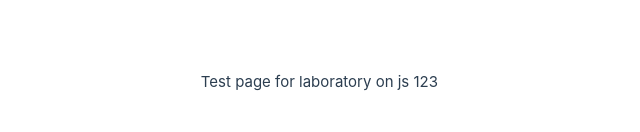
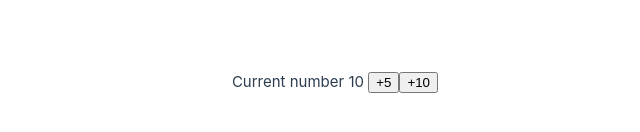
Before and after one commit to reznikovkg/vue-3-docker-compose, a Vue app in the folder vue/: page / in a window 1280 px wide. Shown: the part 318-450 px from the top of the page, without its empty margins (202-842 px from the left). Built offline with nearby package versions, Linux system fonts and the light colour scheme.

Commit message:
added counter

```diff
--- a/vue/src/components/pages/IndexPage.vue
+++ b/vue/src/components/pages/IndexPage.vue
@@ -1,13 +1,27 @@
 <template>
   <div>
-    Test page for laboratory on js
+    Current number
+    {{count}}
 
-    123
+    <button @click="() => addCount(5)">+5</button>
+    <button @click="() => addCount(10)">+10</button>
   </div>
 </template>
 
 <script lang="ts">
-
+export default {
+  name: 'IndexPage',
+  data () {
+    return {
+      count: 10
+    }
+  },
+  methods: {
+    addCount (v = 10) {
+      this.count += v
+    }
+  }
+}
 </script>
 
 <style scoped>
```
